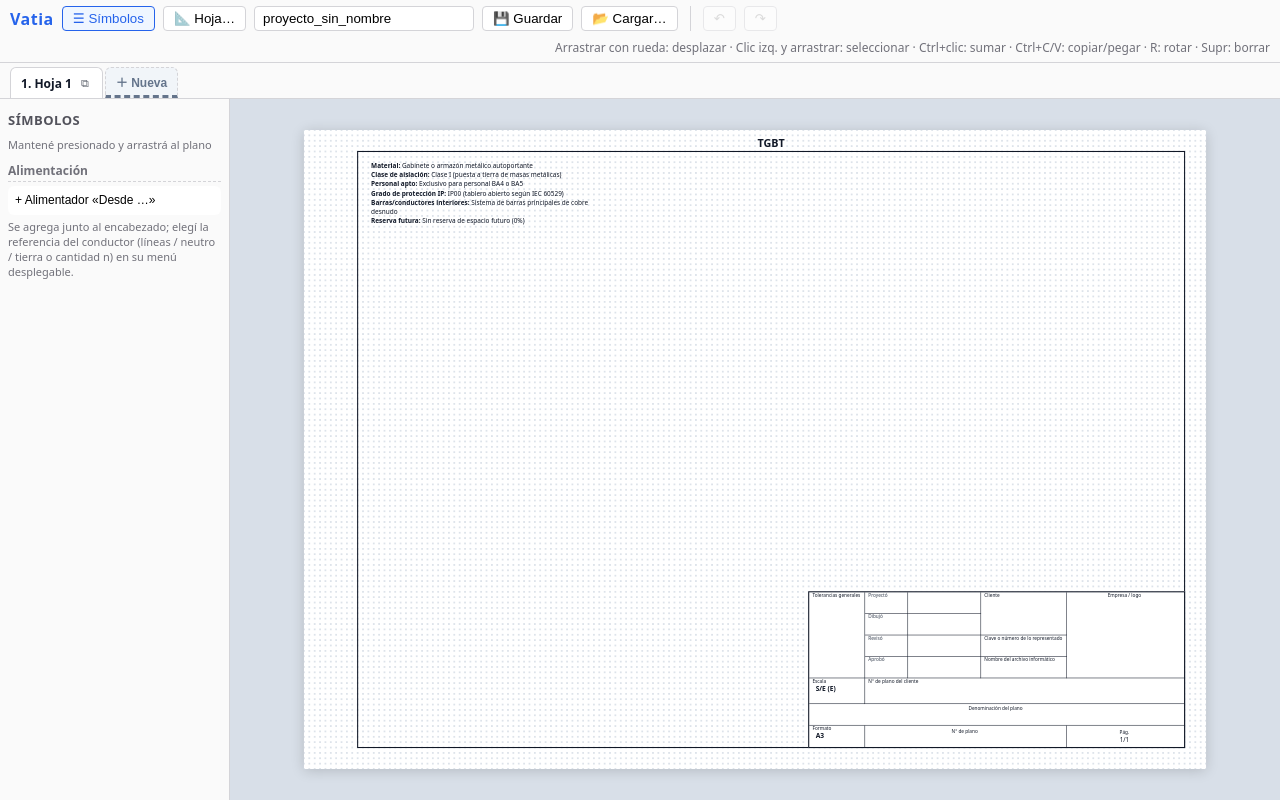
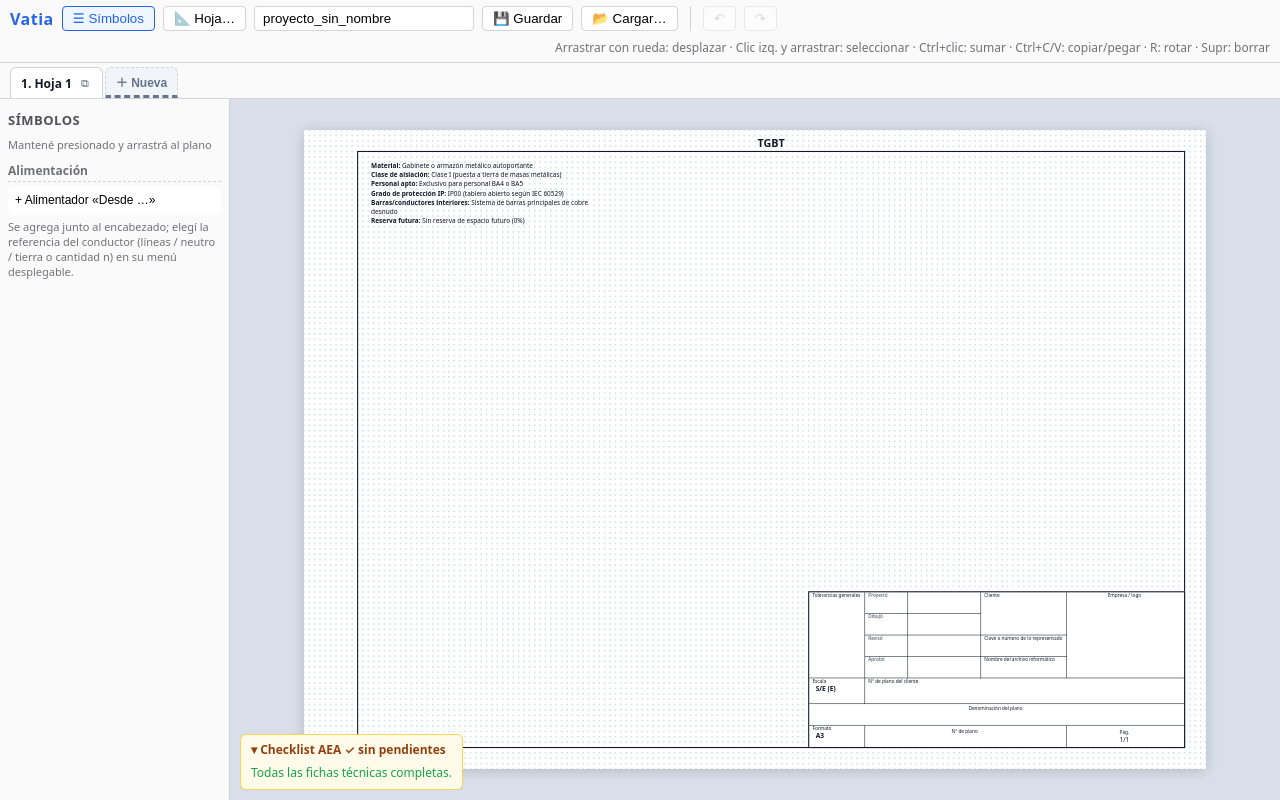
Before and after one commit to LeyG08/Vatia, a React (Vite) app in the folder apps/editor/: page / in a window 1280 px wide. Built offline with nearby package versions, Linux system fonts and the light colour scheme.

Commit message:
C5: checklist AEA no bloqueante (fichas por schema, mazos por atributos y coherencia) + corte de tierra mas chico

```diff
--- a/apps/editor/ejemplos/mini-unifilar.json
+++ b/apps/editor/ejemplos/mini-unifilar.json
@@ -2,8 +2,8 @@
   "version": 2,
   "meta": {
     "nombre": "mini_unifilar_prueba",
-    "fechaCreacion": "2026-08-23T20:17:06.103Z",
-    "ultimaModificacion": "2026-08-23T20:17:06.103Z"
+    "fechaCreacion": "2026-08-23T21:01:03.797Z",
+    "ultimaModificacion": "2026-08-23T21:01:03.797Z"
   },
   "hojas": [
     {
--- a/apps/editor/src/App.tsx
+++ b/apps/editor/src/App.tsx
@@ -10,6 +10,7 @@ import "@xyflow/react/dist/style.css";
 import BarraSuperior from "./componentes/BarraSuperior";
 import Paleta from "./componentes/Paleta";
 import PanelProblemas from "./componentes/PanelProblemas";
+import ChecklistAea from "./componentes/ChecklistAea";
 import PanelHoja from "./componentes/PanelHoja";
 import PanelAtributos from "./componentes/PanelAtributos";
 import PestanasHoja from "./componentes/PestanasHoja";
@@ -481,7 +482,10 @@ function Editor() {
           fitView
           proOptions={{ hideAttribution: true }}
         />
-        <PanelProblemas />
+        <div className="paneles-flotantes">
+          <ChecklistAea />
+          <PanelProblemas />
+        </div>
         <PanelHoja />
       </div>
       {arrastre && simboloFantasma && (
--- /dev/null
+++ b/apps/editor/src/componentes/ChecklistAea.tsx
@@ -0,0 +1,68 @@
+import { useMemo, useState } from "react";
+import { useEditor } from "../lib/store";
+import { armarChecklist } from "../lib/checklist";
+
+/**
+ * Checklist AEA (C5): pendientes de ficha técnica de la hoja activa.
+ * NO bloquea nada — solo avisa. Clic en un símbolo lo selecciona para
+ * corregirlo desde el panel de atributos.
+ */
+function ChecklistAea() {
+  const nodos = useEditor((s) => s.nodos);
+  const conexiones = useEditor((s) => s.conexiones);
+  const seleccionarNodosFn = useEditor((s) => s.seleccionarNodos);
+  const [abierto, setAbierto] = useState(true);
+
+  const problemas = useMemo(
+    () => armarChecklist(nodos, conexiones),
+    [nodos, conexiones],
+  );
+  const total = problemas.reduce((t, p) => t + p.mensajes.length, 0);
+
+  return (
+    <section className={`checklist-aea ${total > 0 ? "pendientes" : ""}`}>
+      <button
+        type="button"
+        className="checklist-cabecera"
+        onClick={() => setAbierto((a) => !a)}
+      >
+        {abierto ? "▾" : "▸"} Checklist AEA{" "}
+        {total > 0 ? `(${total})` : "✓ sin pendientes"}
+      </button>
+      {abierto &&
+        (total === 0 ? (
+          <p className="sin-problemas">Todas las fichas técnicas completas.</p>
+        ) : (
+          <ul>
+            {problemas.map((p) =>
+              p.mensajes.map((m, i) => (
+                <li key={`${p.id}-${i}`}>
+                  {i === 0 && (
+                    <button
+                      type="button"
+                      className="checklist-ir"
+                      disabled={p.esConexion}
+                      title={
+                        p.esConexion
+                          ? "Seleccioná la conexión en el plano"
+                          : "Seleccionar en el plano"
+                      }
+                      onClick={() => {
+                        if (!p.esConexion) seleccionarNodosFn([p.id]);
+                      }}
+                    >
+                      {p.etiqueta}
+                    </button>
+                  )}
+                  {i === 0 ? " — " : ""}
+                  {m}
+                </li>
+              )),
+            )}
+          </ul>
+        ))}
+    </section>
+  );
+}
+
+export default ChecklistAea;
--- a/apps/editor/src/componentes/ConexionEdge.tsx
+++ b/apps/editor/src/componentes/ConexionEdge.tsx
@@ -110,10 +110,10 @@ export default function ConexionEdge({
                 )}
                 {tierra && i === fases + (neutro ? 1 : 0) && (
                   <line
-                    x1={bx - wy * 5}
-                    y1={by + wx * 5}
-                    x2={bx + wy * 5}
-                    y2={by - wx * 5}
+                    x1={bx - wy * 3}
+                    y1={by + wx * 3}
+                    x2={bx + wy * 3}
+                    y2={by - wx * 3}
                   />
                 )}
               </g>
--- a/apps/editor/src/estilos.css
+++ b/apps/editor/src/estilos.css
@@ -304,13 +304,24 @@ body,
   font-size: 12px;
 }
 
-/* ---- Panel de problemas ---- */
-.panel-problemas {
+/* ---- Columna de paneles flotantes inferior izquierda ---- */
+.paneles-flotantes {
   position: absolute;
   left: 10px;
   bottom: 10px;
   z-index: 5;
-  max-width: 420px;
+  display: flex;
+  flex-direction: column;
+  gap: 8px;
+  align-items: flex-start;
+  max-width: 460px;
+  max-height: 62%;
+  overflow-y: auto;
+}
+
+/* ---- Panel de problemas ---- */
+.panel-problemas {
+  max-width: 440px;
   max-height: 40%;
   overflow-y: auto;
   background: #fff;
@@ -350,6 +361,58 @@ body,
   margin: 0;
   padding: 0 10px 8px;
   color: #16a34a;
+}
+
+/* ---- Checklist AEA (C5): pendientes de ficha técnica, no bloqueante ---- */
+.checklist-aea {
+  background: #fffbeb;
+  border: 1px solid #fcd34d;
+  border-radius: 6px;
+  box-shadow: 0 2px 8px rgba(0, 0, 0, 0.08);
+  font-size: 12px;
+}
+
+.checklist-aea.pendientes {
+  border-color: #d97706;
+}
+
+.checklist-cabecera {
+  all: unset;
+  display: block;
+  cursor: pointer;
+  padding: 6px 10px;
+  font-weight: 600;
+  color: #92400e;
+  user-select: none;
+}
+
+.checklist-aea ul {
+  margin: 0;
+  padding: 0 10px 8px 26px;
+}
+
+.checklist-aea li {
+  color: #a16207;
+  margin-top: 2px;
+}
+
+/* Botón con el nombre del elemento: clic = seleccionarlo en el plano */
+.checklist-ir {
+  all: unset;
+  cursor: pointer;
+  font-weight: 600;
+  color: #92400e;
+  text-decoration: underline dotted;
+}
+
+.checklist-ir:hover:not(:disabled) {
+  color: #78350f;
+  text-decoration-style: solid;
+}
+
+.checklist-ir:disabled {
+  cursor: default;
+  text-decoration: none;
 }
 
 /* ---- Arrastre desde la paleta ---- */
--- /dev/null
+++ b/apps/editor/src/lib/checklist.ts
@@ -0,0 +1,187 @@
+/**
+ * CHECKLIST AEA (C5) — revisión NO bloqueante de fichas técnicas.
+ *
+ * Reglas acordadas (docs/estado-revision-aea.md):
+ * - Símbolos: los campos con x-obligatorio del schema deben estar
+ *   cargados; x-alguno-obligatorio exige al menos uno.
+ * - Conductores: se valida POR MAZO (nunca por rol de conexión):
+ *   cantidad/secciones/material/aislación/norma + coherencia entre las
+ *   llaves de neutro/tierra y sus secciones.
+ * - Los alimentadores y los sin_ficha_tecnica no llevan ficha.
+ */
+import type { Edge, Node } from "@xyflow/react";
+import {
+  algunoObligatorio,
+  camposDeFamilia,
+  type FamiliaAtributos,
+} from "./esquemas";
+import { obtenerSimbolo } from "./libreria";
+import type { NodoData } from "./store";
+
+export interface ProblemaElemento {
+  /** id del nodo/conexión para poder seleccionarlo desde el panel */
+  id: string;
+  esConexion: boolean;
+  etiqueta: string;
+  mensajes: string[];
+}
+
+function vacio(v: unknown): boolean {
+  return (
+    v === undefined ||
+    v === null ||
+    v === "" ||
+    (typeof v === "number" && !Number.isFinite(v))
+  );
+}
+
+/** "curva_caracteristica" → "Curva caracteristica"; unidades bien escritas */
+export function humanizarCampo(nombre: string): string {
+  let t = nombre.replace(/_/g, " ");
+  t = t.replace(/\bka$/i, "kA");
+  t = t.replace(/\bkw$/i, "kW");
+  t = t.replace(/\bhp$/i, "HP");
+  t = t.replace(/\bmm2$/i, "mm²");
+  t = t.replace(/\bv$/i, "V");
+  t = t.replace(/\ba$/i, "A");
+  t = t.replace(/^./, (c) => c.toUpperCase());
+  return t;
+}
+
+/** Etiqueta humana de un símbolo: nombre + marca/modelo si hay */
+function etiquetaNodo(nodo: Node<NodoData>): string {
+  const data = nodo.data as NodoData;
+  if (data.tipo === "alimentador") {
+    return `Alimentador${data.origen ? ` desde ${data.origen}` : ""}`;
+  }
+  const simbolo = obtenerSimbolo(data.codigo_iec);
+  const base = simbolo?.metadata.nombre ?? data.codigo_iec ?? "Símbolo";
+  const attrs = data.atributos ?? {};
+  const marcaModelo = [attrs.marca, attrs.modelo]
+    .filter((v) => typeof v === "string" && v !== "")
+    .join(" ");
+  return marcaModelo ? `${base} · ${marcaModelo}` : base;
+}
+
+/** Campos obligatorios vacíos + reglas "al menos uno" (schema-driven) */
+function problemasFicha(
+  familia: FamiliaAtributos,
+  attrs: Record<string, unknown>,
+): string[] {
+  if (familia === "sin_ficha_tecnica") return [];
+  const msj: string[] = [];
+
+  if (familia === "aparato" && vacio(attrs.tipo_aparato)) {
+    return ["Elegí el tipo de aparato en el formulario."];
+  }
+
+  for (const c of camposDeFamilia(familia, attrs) ?? []) {
+    if (c.obligatorio && vacio(attrs[c.nombre])) {
+      msj.push(`Falta ${humanizarCampo(c.nombre)}.`);
+    }
+  }
+  const alguno = algunoObligatorio(familia, attrs);
+  if (alguno && alguno.every((k) => vacio(attrs[k]))) {
+    msj.push(
+      `Cargá al menos uno de: ${alguno.map(humanizarCampo).join(" / ")}.`,
+    );
+  }
+  return msj;
+}
+
+/**
+ * Validación POR MAZO de una conexión (familia conductor). Las secciones
+ * del neutro/tierra se heredan de la fase cuando no se cargan aparte;
+ * una conexión de SOLO neutro o solo tierra es válida y exige su sección.
+ */
+function problemasMazo(a: Record<string, unknown>): string[] {
+  const msj: string[] = [];
+  const num = (k: string): number | undefined =>
+    typeof a[k] === "number" ? (a[k] as number) : undefined;
+
+  const fases = num("cantidad_conductores") ?? 0;
+  const neutro = a.lleva_neutro === true;
+  const tierra = a.lleva_tierra === true;
+  const sFase = num("seccion_fase_mm2");
+  const sNeutro = num("seccion_neutro_mm2");
+  const sTierra = num("seccion_tierra_mm2");
+
+  if (fases === 0 && !neutro && !tierra) {
+    return ["Mazo vacío: activá fases, neutro o tierra."];
+  }
+  if (fases > 0 && !sFase) msj.push("Falta la sección de fase.");
+  if (fases === 0) {
+    // Sin fases, cada línea presente necesita su propia sección
+    if (neutro && !sNeutro) msj.push("Falta la sección del neutro.");
+    if (tierra && !sTierra) msj.push("Falta la sección de la tierra.");
+  }
+  if (vacio(a.material)) msj.push("Falta material.");
+  if (vacio(a.aislacion)) msj.push("Falta aislación.");
+  if (vacio(a.norma_iram)) msj.push("Falta norma IRAM.");
+
+  // Coherencia llaves ↔ secciones
+  if (!neutro && sNeutro) {
+    msj.push("Hay sección de neutro cargada pero el neutro está apagado.");
+  }
+  if (!tierra && sTierra) {
+    msj.push("Hay sección de tierra cargada pero la tierra está apagada.");
+  }
+  if (sFase) {
+    if (sNeutro && sNeutro > sFase) {
+      msj.push("La sección del neutro es mayor que la de fase.");
+    }
+    if (sTierra && sTierra > sFase) {
+      msj.push("La sección de la tierra es mayor que la de fase.");
+    }
+  }
+  return msj;
+}
+
+/** Arma el checklist completo de la hoja activa (nodos + conexiones) */
+export function armarChecklist(
+  nodos: Node[],
+  conexiones: Edge[],
+): ProblemaElemento[] {
+  const nombresPorId = new Map<string, string>();
+  for (const n of nodos) {
+    nombresPorId.set(n.id, etiquetaNodo(n as Node<NodoData>));
+  }
+
+  const salida: ProblemaElemento[] = [];
+
+  for (const n of nodos) {
+    const data = n.data as NodoData;
+    if (data.tipo === "alimentador") continue;
+    const familia = obtenerSimbolo(data.codigo_iec)?.metadata
+      .familia_atributos as FamiliaAtributos | undefined;
+    if (!familia) continue;
+    const msj = problemasFicha(familia, data.atributos ?? {});
+    if (msj.length > 0) {
+      salida.push({
+        id: n.id,
+        esConexion: false,
+        etiqueta: nombresPorId.get(n.id) ?? n.id,
+        mensajes: msj,
+      });
+    }
+  }
+
+  for (const c of conexiones) {
+    const attrs =
+      (c.data?.atributosConductor as Record<string, unknown> | undefined) ??
+      {};
+    const msj = problemasMazo(attrs);
+    if (msj.length > 0) {
+      const a = nombresPorId.get(String(c.source)) ?? "?";
+      const b = nombresPorId.get(String(c.target)) ?? "?";
+      salida.push({
+        id: c.id,
+        esConexion: true,
+        etiqueta: `Conexión ${a} → ${b}`,
+        mensajes: msj,
+      });
+    }
+  }
+
+  return salida;
+}
```
Also changed, not shown: 2 other files (tests, documents, lock files or other folders).
